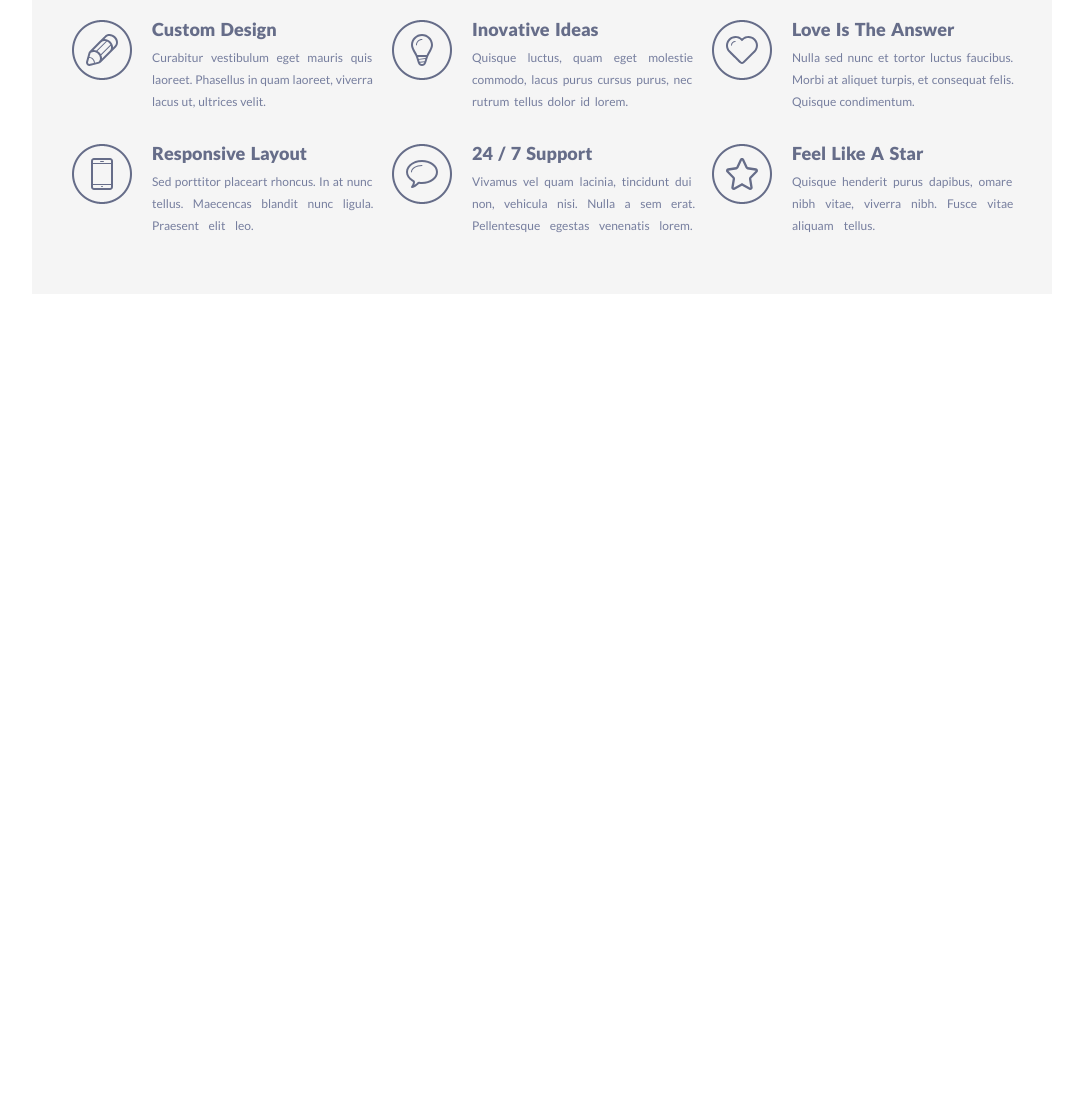
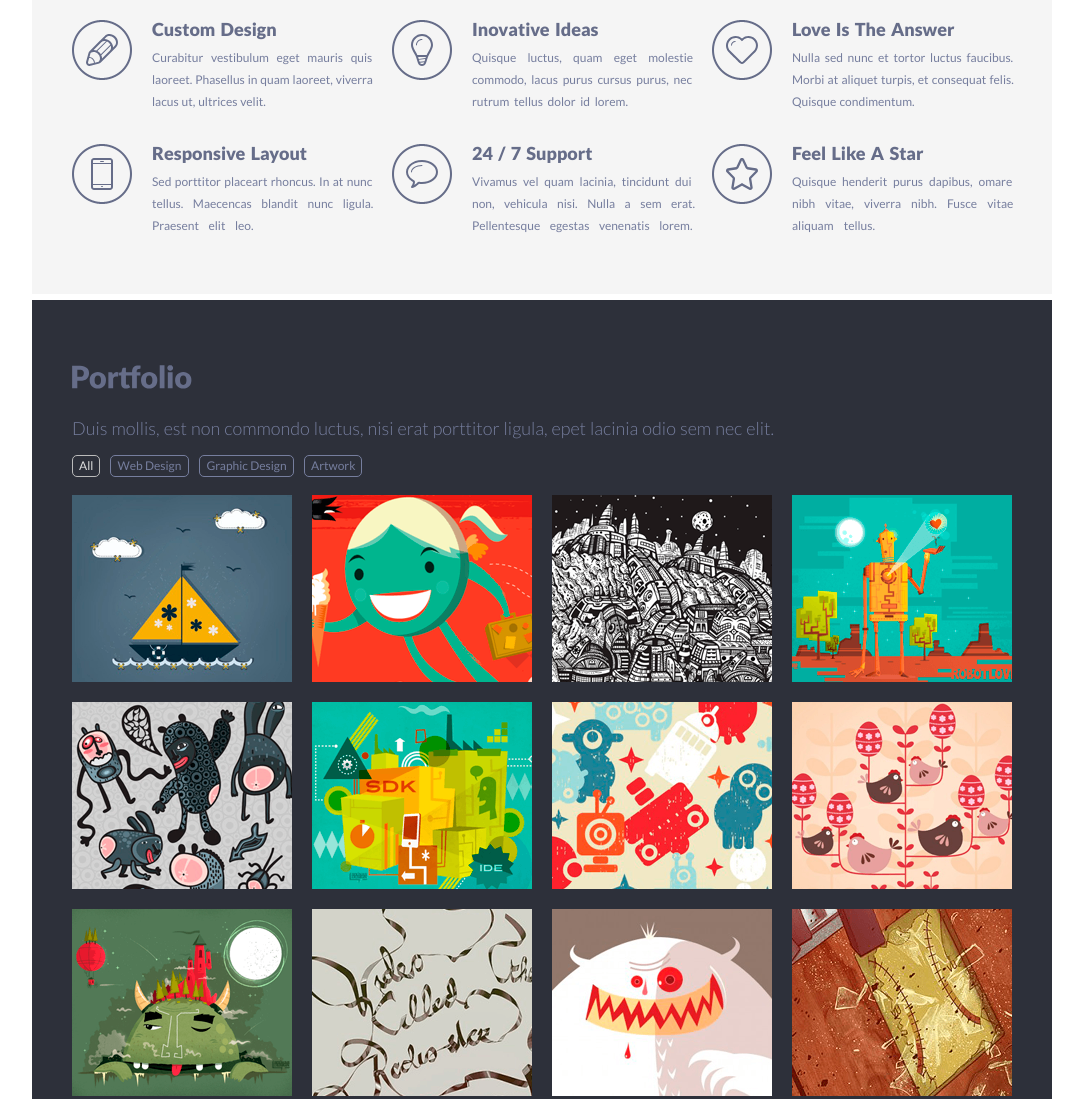
Before and after one commit to kkarkarr/SIngolo, a plain HTML site: page index.html in a window 1280 px wide. Shown: the part 895-1994 px from the top of the page, without its empty margins (98-1181 px from the left). Before the commit the page ends 1195 px from the top, so only its background shows below. Drawn offline with Linux system fonts and the light colour scheme.

Commit message:
init: created portfolio

```diff
--- a/css/style.css
+++ b/css/style.css
@@ -12,6 +12,11 @@
 {
     font-family: "Lato-Regular";
     src: url("../fonts/Lato-Regular.ttf");
+}
+@font-face
+{
+    font-family: "Lato-Light";
+    src: url("../fonts/Lato-Light.ttf");
 }
 .body
 {
@@ -408,3 +413,210 @@ top: 272px;
 {
     word-spacing: 0.3em;
 }
+.portfolio
+{
+    width: 1020px;
+    height: 863px;
+    background-color: #2D303A;
+    border: #323746 solid 6px;
+    border-top: 0;
+    border-left: 0;
+    border-right: 0;
+}
+.portfolio_section_header_name
+{
+    width: 120px;
+    height: 30px;
+    position: absolute;
+    padding-left: 40px;
+    top: 1257px;
+}
+.portfolio_section_header_description
+{
+    width: 936px;
+    height: 47px;
+    position: absolute;
+    padding-left: 40px;
+    top: 1308px;
+}
+.portfolio_section_header_description span
+{
+    color:#767E9E;
+    font-family: "Lato-Light";
+    font-size: 18px;
+    line-height: 30px;
+    font-weight: 300;
+    word-spacing: 0.03em;
+}
+.filter_list
+{
+    width: 290px;
+    height:22px;
+    position: absolute;
+    padding-left: 40px;
+    top: 1350px;
+}
+.filter_list_item_1
+{
+    color:#DEDEDE;
+    font-family: "Lato-Regular";
+    font-size: 12px;
+    line-height: 12px;
+    font-weight: 400;
+    position: absolute;
+    border: #BBBBBB solid 1px;
+    border-radius: 5px;
+    box-sizing: border-box;
+    text-align: center;
+    background-color:#2D303A;
+    width: 28px;
+    height: 22px;
+}
+.filter_list_item_2
+{
+    color:#767E9E;
+    font-family: "Lato-Regular";
+    font-size: 12px;
+    line-height: 12px;
+    font-weight: 400;
+    position: absolute;
+    border: #767E9E solid 1px;
+    border-radius: 5px;
+    box-sizing: border-box;
+    text-align: center;
+    background-color:#2D303A;
+    width: 79px;
+    height: 22px;
+    left: 78px;
+}
+.filter_list_item_3
+{
+    color:#767E9E;
+    font-family: "Lato-Regular";
+    font-size: 12px;
+    line-height: 12px;
+    font-weight: 400;
+    position: absolute;
+    border: #767E9E solid 1px;
+    border-radius: 5px;
+    box-sizing: border-box;
+    text-align: center;
+    background-color:#2D303A;
+    width: 95px;
+    height: 22px;
+    left: 167px;
+}
+.filter_list_item_4
+{
+    color:#767E9E;
+    font-family: "Lato-Regular";
+    font-size: 12px;
+    line-height: 12px;
+    font-weight: 400;
+    position: absolute;
+    border: #767E9E solid 1px;
+    border-radius: 5px;
+    box-sizing: border-box;
+    text-align: center;
+    background-color:#2D303A;
+    width: 58px;
+    height: 22px;
+    left: 272px;
+}
+.portfolio_items
+{
+    width: 940px;
+    height: 601px;
+    position: absolute;
+    padding-left: 40px;
+    top: 1390px;
+}
+.portfolio_item_1
+{
+    width: 220px;
+    height: 187px;
+    position: absolute;
+}
+.portfolio_item_2
+{
+    width: 220px;
+    height: 187px;
+    position: absolute;
+    left: 280px;
+}
+.portfolio_item_3
+{
+    width: 220px;
+    height: 187px;
+    position: absolute;
+    left: 520px;
+}
+.portfolio_item_4
+{
+    width: 220px;
+    height: 187px;
+    position: absolute;
+    left: 760px;
+}
+.portfolio_item_5
+{
+    width: 220px;
+    height: 187px;
+    position: absolute;
+    padding-top: 207px;
+}
+.portfolio_item_6
+{
+    width: 220px;
+    height: 187px;
+    position: absolute;
+    left: 280px;
+    padding-top: 207px;
+}
+.portfolio_item_7
+{
+    width: 220px;
+    height: 187px;
+    position: absolute;
+    left: 520px;
+    padding-top: 207px;
+}
+.portfolio_item_8
+{
+    width: 220px;
+    height: 187px;
+    position: absolute;
+    left: 760px;
+    padding-top: 207px;
+}
+.portfolio_item_9
+{
+    width: 220px;
+    height: 187px;
+    position: absolute;
+    padding-top: 414px;
+}
+.portfolio_item_10
+{
+    width: 220px;
+    height: 187px;
+    position: absolute;
+    left: 280px;
+    padding-top: 414px;
+}
+.portfolio_item_11
+{
+    width: 220px;
+    height: 187px;
+    position: absolute;
+    left: 520px;
+    padding-top: 414px;
+}
+.portfolio_item_12
+{
+    width: 220px;
+    height: 187px;
+    position: absolute;
+    left: 760px;
+    padding-top: 414px;
+}
--- a/index.html
+++ b/index.html
@@ -81,5 +81,31 @@ nibh vitae, viverra nibh. Fusce vitae
 aliquam tellus.</pre>
         </div>
     </section>
+    <section class="portfolio">
+        <img class="portfolio_section_header_name" src="./assets/image/name (1).svg" alt="Portfolio-name">
+        <div class="portfolio_section_header_description">
+          <span>Duis mollis, est non commondo luctus, nisi erat porttitor ligula, epet lacinia odio sem nec elit.</span>
+        </div>
+        <div class="filter_list">
+            <button class="filter_list_item_1">All</button>
+            <button class="filter_list_item_2">Web Design</button>
+            <button class="filter_list_item_3">Graphic Design</button>
+            <button class="filter_list_item_4">Artwork</button>
+        </div>
+        <div class="portfolio_items">
+            <img class="portfolio_item_1" src="./assets/image/portfolio-1.png" alt="Portfolio-1">
+            <img class="portfolio_item_2" src="./assets/image/portfolio-2.png" alt="Portfolio-2">
+            <img class="portfolio_item_3" src="./assets/image/portfolio-3.png" alt="Portfolio-3">
+            <img class="portfolio_item_4" src="./assets/image/portfolio-4.png" alt="Portfolio-4">
+            <img class="portfolio_item_5" src="./assets/image/portfolio-5.png" alt="Portfolio-5">
+            <img class="portfolio_item_6" src="./assets/image/portfolio-6.png" alt="Portfolio-6">
+            <img class="portfolio_item_7" src="./assets/image/portfolio-7.png" alt="Portfolio-7">
+            <img class="portfolio_item_8" src="./assets/image/portfolio-8.png" alt="Portfolio-8">
+            <img class="portfolio_item_9" src="./assets/image/portfolio-9.png" alt="Portfolio-9">
+            <img class="portfolio_item_10" src="./assets/image/portfolio-10.png" alt="Portfolio-10">
+            <img class="portfolio_item_11" src="./assets/image/portfolio-11.png" alt="Portfolio-11">
+            <img class="portfolio_item_12" src="./assets/image/portfolio-12.png" alt="Portfolio-12">
+        </div>
+    </section>
 </body>
 </html>
```
Also changed, not shown: assets/image/name (1).svg (added), assets/image/portfolio-1.png (added), assets/image/portfolio-10.png (added), assets/image/portfolio-11.png (added), assets/image/portfolio-12.png (added), assets/image/portfolio-2.png (added), assets/image/portfolio-3.png (added), assets/image/portfolio-4.png (added), assets/image/portfolio-5.png (added), assets/image/portfolio-6.png (added), assets/image/portfolio-7.png (added), assets/image/portfolio-8.png (added), assets/image/portfolio-9.png (added), fonts/Lato-Light.ttf (added).
